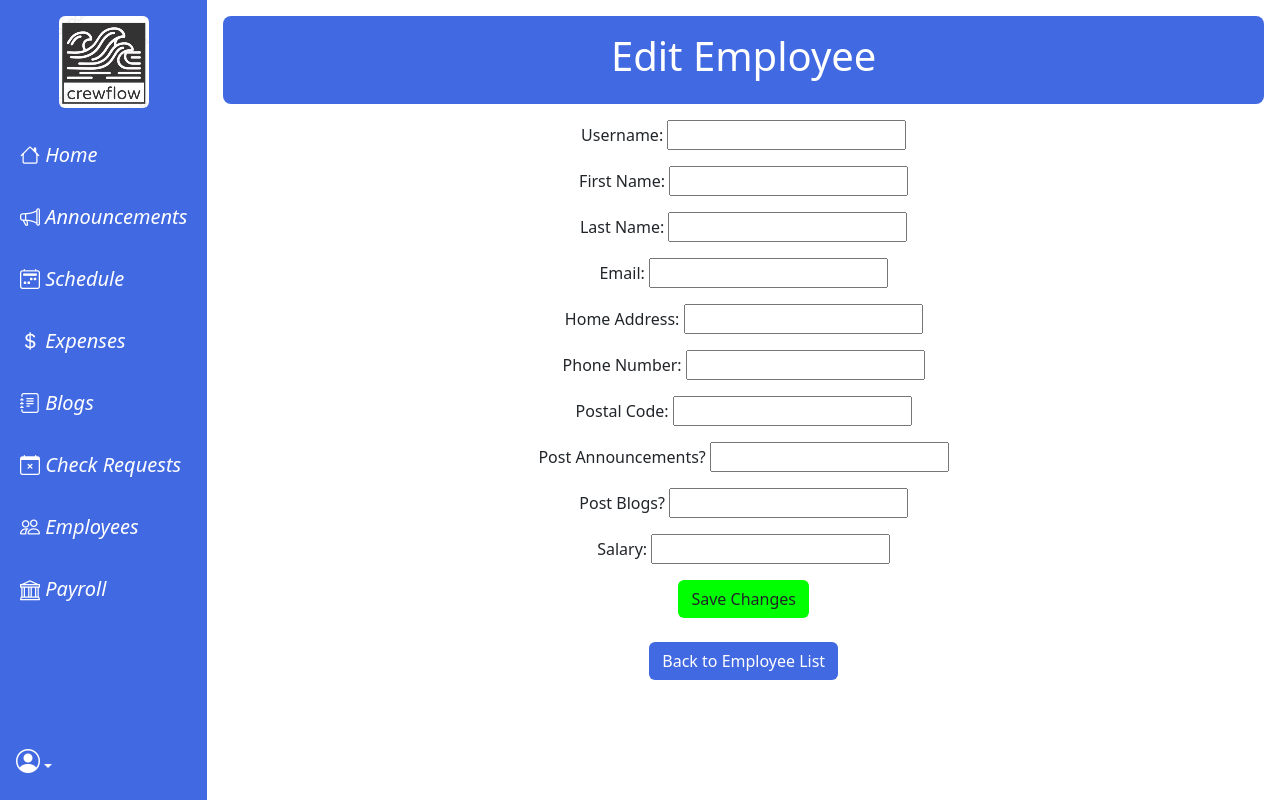
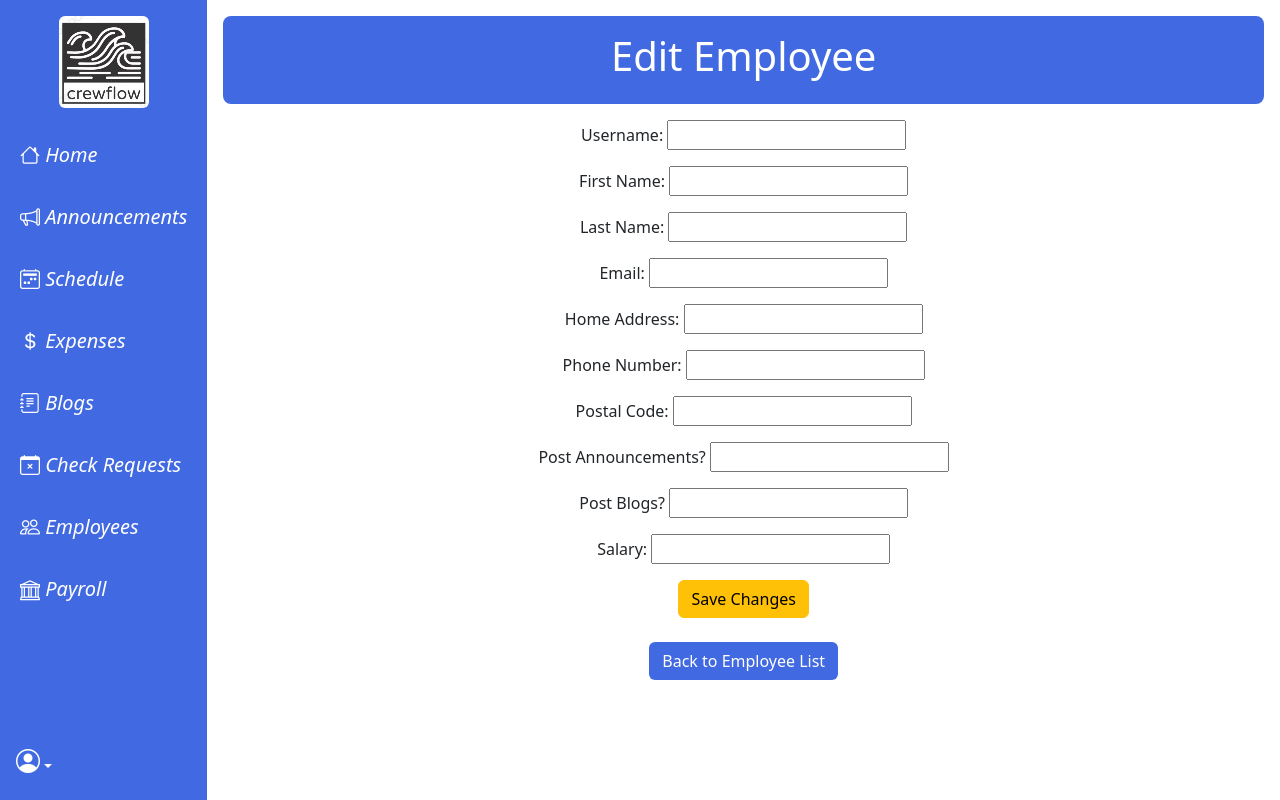
Before and after one commit to woodymorrice/crewflow, a Django app: template main/templates/main/edit_employee.html in a window 1280 px wide. Run offline with Django 3.2, Linux system fonts and the light colour scheme; the template is opened without the code that fills it: most values are stand-ins (such as "Sample title", 1, 10 or a date in 2020); form fields are guessed from the names that the template uses; some libraries are stand-ins or nearby versions.

Commit message:
Changed Edit and Save button colours

```diff
--- a/main/templates/main/edit_employee.html
+++ b/main/templates/main/edit_employee.html
@@ -58,7 +58,7 @@
             </div>
                 <!-- Add more fields as needed -->
 
-            <button type="submit" class="btn btn-edit">Save Changes</button>
+            <button type="submit" class="btn btn-warning">Save Changes</button>
         </form>
     </div>
 
--- a/main/templates/main/view_employees.html
+++ b/main/templates/main/view_employees.html
@@ -53,7 +53,7 @@
                             <td>{{ item.role }}</td>
                             <td>{{ item.date_of_employment }}</td>
                             <td>{{ item.postal_code }}</td>
-                            <td><a href="{% url 'main:edit_employee' item.id %}" class="btn btn-edit text-black">Edit</a></td>
+                            <td><a href="{% url 'main:edit_employee' item.id %}" class="btn btn-warning">Edit</a></td>
                         </tr>
                     {% endfor %}
                 </tbody>
```
